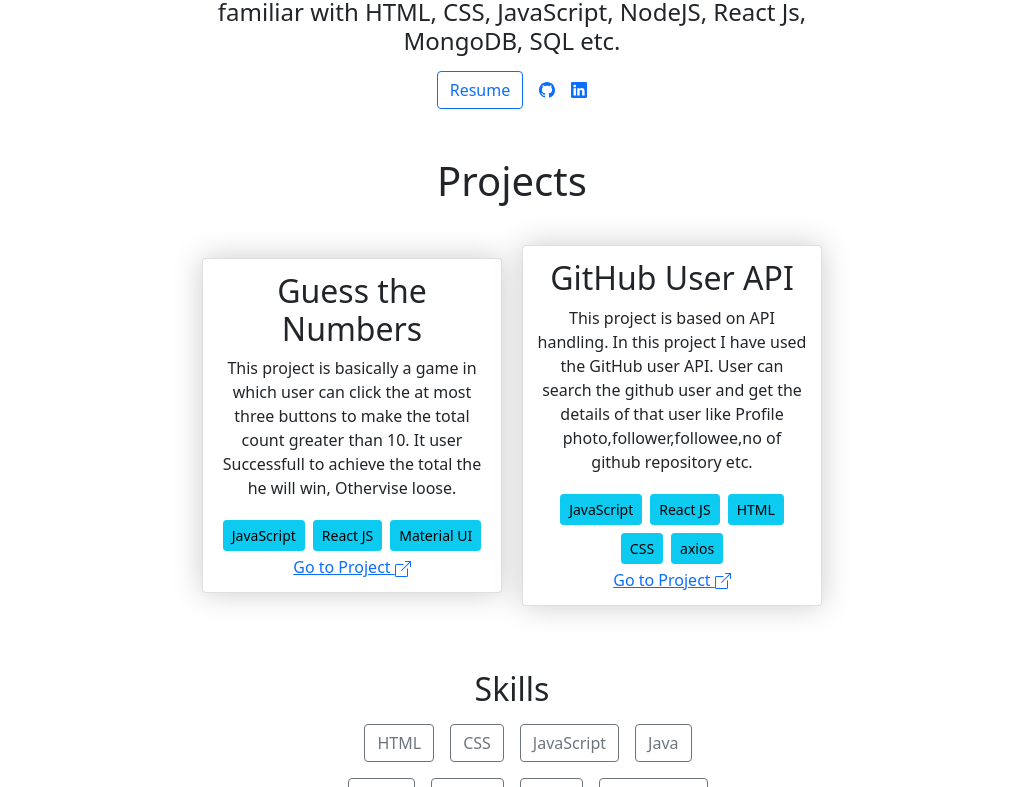
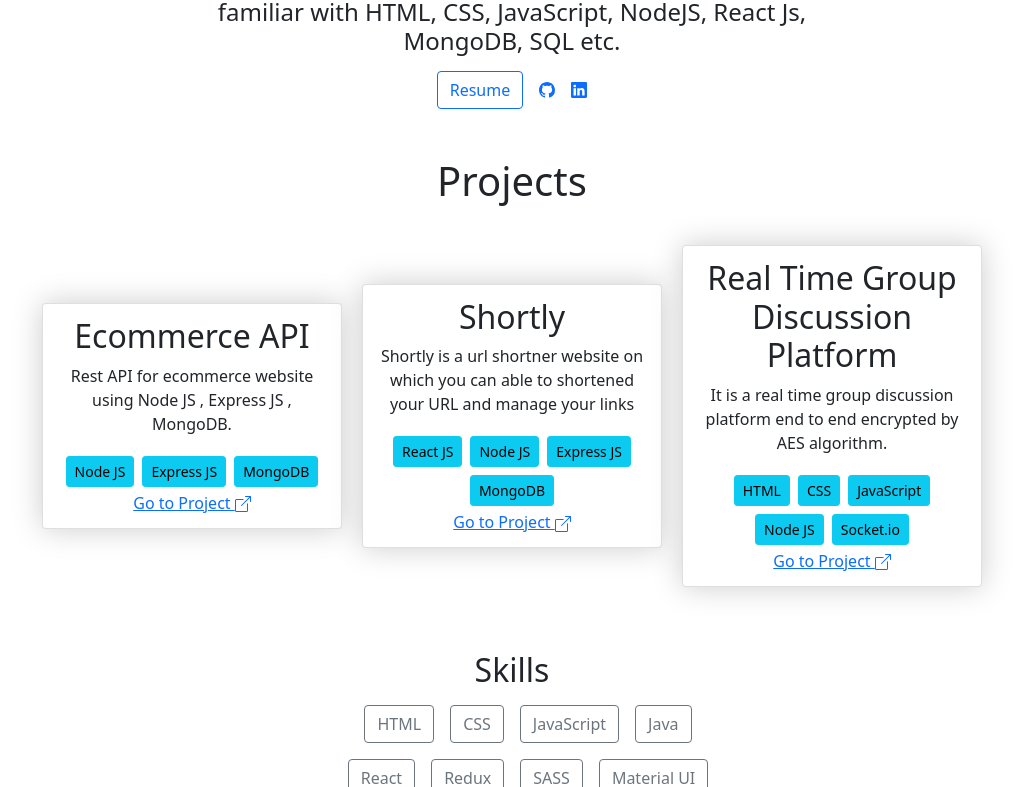
Before and after one commit to Raj-Rabari/myportfolio, a React (Create React App) app: page / in a window 1280 px wide. Shown: the part 525-1312 px from the top of the page, without its empty margins (128-1151 px from the left). Built offline with nearby package versions, Linux system fonts and the light colour scheme; the HTML template or start-up script is replaced by a standard one.

Commit message:
projects are updated

```diff
--- a/package.json
+++ b/package.json
@@ -9,6 +9,7 @@
     "@testing-library/user-event": "^13.5.0",
     "bootstrap": "^5.1.3",
     "bootstrap-icons": "^1.8.3",
+    "netlify-cli": "^10.9.0",
     "react": "^18.2.0",
     "react-bootstrap-icons": "^1.8.4",
     "react-dom": "^18.2.0",
--- a/src/Components/ProjectContainer.jsx
+++ b/src/Components/ProjectContainer.jsx
@@ -4,18 +4,25 @@ import "./style.css";
 
 const projectData = [
   {
-    name: "Guess the Numbers",
+    name: "Ecommerce API",
     description:
-      "This project is basically a game in which user can click the at most three buttons to make the total count greater than 10. It user Successfull to achieve the total the he will win, Othervise loose.",
-    skills: ["JavaScript", "React JS", "Material UI"],
-    github: "https://raj-rabari.github.io/guess-numbers/",
+      "Rest API for ecommerce website using Node JS , Express JS , MongoDB.",
+    skills: ["Node JS", "Express JS", "MongoDB"],
+    github: "https://github.com/Raj-Rabari/ecommerceAPI",
   },
   {
-    name: "GitHub User API",
+    name: "Shortly",
     description:
-      "This project is based on API handling. In this project I have used the GitHub user API. User can search the github user and get the details of that user like Profile photo,follower,followee,no of github repository etc.",
-    skills: ["JavaScript", "React JS", "HTML", "CSS", "axios"],
-    github: "https://nue15l.csb.app/",
+      "Shortly is a url shortner website on which you can able to shortened your URL and manage your links",
+    skills: ["React JS","Node JS","Express JS","MongoDB"],
+    github: "https://github.com/Raj-Rabari/shortly",
+  },
+  {
+    name: "Real Time Group Discussion Platform",
+    description:
+      "It is a real time group discussion platform end to end encrypted by AES algorithm.",
+    skills: ["HTML","CSS","JavaScript","Node JS","Socket.io"],
+    github: "https://github.com/Raj-Rabari/shortly",
   },
 ];
 
```
Also changed, not shown: 1 other file (tests, documents, lock files or other folders).
